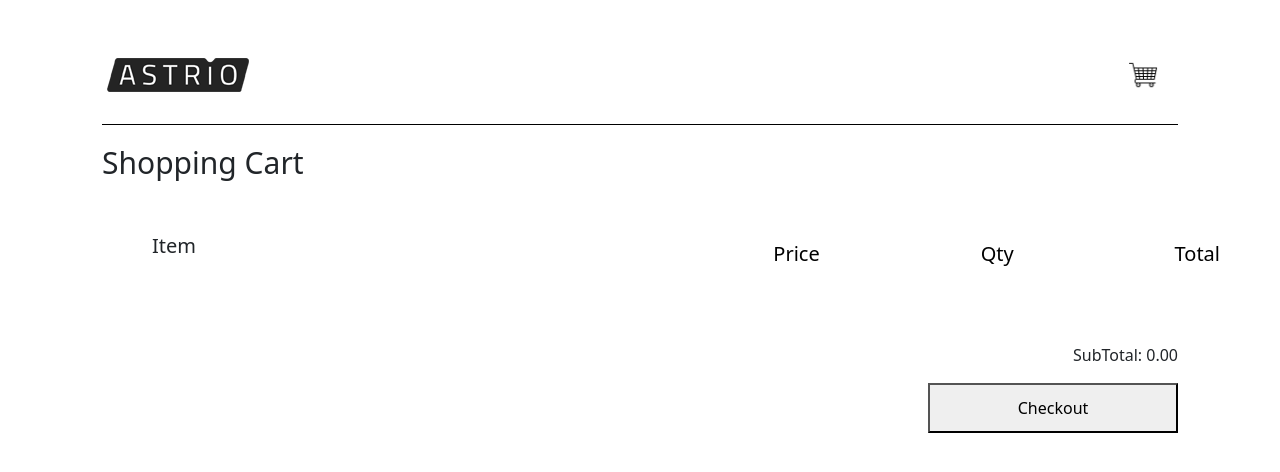
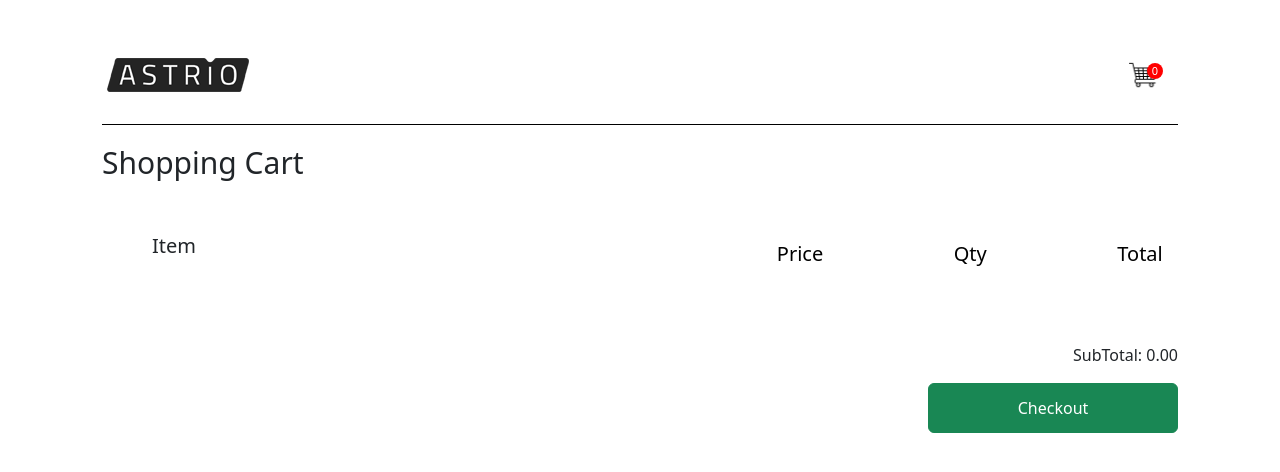
Before and after one commit to MaxOvs19/shopReact, a React (Create React App) app: page /basket in a window 1280 px wide. Shown: the top 472 px of the page. Built offline with nearby package versions, Linux system fonts and the light colour scheme.

Commit message:
Added butstrap

```diff
--- a/src/App.scss
+++ b/src/App.scss
@@ -8,6 +8,7 @@
 }
 
 .header {
+  position: relative;
   margin-top: 25px;
   height: 100px;
   align-items: center;
@@ -22,4 +23,16 @@
       width: 30px;
     }
   }
+  .amount {
+    position: absolute;
+    top: 38px;
+    right: 15px;
+    color: white;
+    font-size: 11px;
+
+    width: 16px;
+    height: 16px;
+    border-radius: 50%;
+    background-color: red;
+  }
 }
--- a/src/App.tsx
+++ b/src/App.tsx
@@ -5,12 +5,16 @@ import Basket from './components/basket/basket';
 import Home from './components/home-page/home';
 import logo from './assets/img/logo.png';
 import basket from './assets/img/basket.png';
+import { useDispatch, useSelector } from 'react-redux';
+import { State } from './store/buy-reducer';
 
 function App() {
+  const basketAll = useSelector((defaultState: State) => defaultState.buy.basket);
+
   return (
     <div className="App container">
       <BrowserRouter>
-        <header className="header">
+        <div className="header">
           <div className="header__logo">
             <Link to="/">
               <img src={logo} alt="#" />
@@ -20,8 +24,9 @@ function App() {
             <Link to="/basket">
               <img src={basket} alt="#" />
             </Link>
+            <div className="amount">{basketAll.length}</div>
           </div>
-        </header>
+        </div>
 
         <Routes>
           <Route path="/" element={<Home />} />
--- a/src/components/basket/basket.scss
+++ b/src/components/basket/basket.scss
@@ -15,9 +15,9 @@
       justify-content: space-between;
 
       .text {
-        width: 43%;
+        width: 48%;
         display: flex;
-        justify-content: space-between;
+        justify-content: space-around;
       }
     }
 
@@ -26,6 +26,8 @@
         display: flex;
         align-items: center;
         justify-content: space-between;
+        border-bottom: 1px solid black;
+        margin-bottom: 10px;
 
         &__img {
           width: 100px;
@@ -44,6 +46,10 @@
           display: flex;
           width: 43%;
           justify-content: space-between;
+
+          .count {
+            margin: 5px;
+          }
         }
 
         &__input {
@@ -53,6 +59,8 @@
       }
       .delite {
         margin-left: 20px;
+        width: 35px;
+        height: 35px;
       }
     }
   }
@@ -68,3 +76,8 @@
     }
   }
 }
+
+.plus {
+  width: 35px;
+  height: 35px;
+}
--- a/src/components/basket/basket.tsx
+++ b/src/components/basket/basket.tsx
@@ -60,13 +60,17 @@ export const Basket = ({}) => {
                   <div className="selectedProduct__price">
                     <div>${tovar.regular_price.value}</div>
                     <div>
-                      <button onClick={() => addTovar(tovar)}>+</button>
-                      <span>{tovar.count}</span>
-                      <button onClick={() => removeTovar(tovar)}>-</button>
+                      <button onClick={() => addTovar(tovar)} className="btn btn-primary plus">
+                        +
+                      </button>
+                      <span className="count">{tovar.count}</span>
+                      <button onClick={() => removeTovar(tovar)} className="btn btn-primary plus">
+                        -
+                      </button>
                     </div>
                     <div>
                       <span>${(tovar.regular_price.value * tovar.count).toFixed(2)}</span>
-                      <button className="delite" onClick={() => deleteItem(tovar)}>
+                      <button className="delite btn btn-danger" onClick={() => deleteItem(tovar)}>
                         X
                       </button>
                     </div>
@@ -80,7 +84,7 @@ export const Basket = ({}) => {
 
       <div className="total">
         <p className="amountPayable">SubTotal: {sum.toFixed(2)} </p>
-        <button>Checkout</button>
+        <button className="btn btn-success">Checkout</button>
       </div>
     </div>
   );
--- a/src/components/home-page/home.scss
+++ b/src/components/home-page/home.scss
@@ -13,6 +13,7 @@
 
   &__title {
     cursor: pointer;
+    margin-left: 30px;
     &:hover {
       text-decoration: underline 1px solid black;
     }
--- a/src/components/home-page/home.tsx
+++ b/src/components/home-page/home.tsx
@@ -20,9 +20,9 @@ export const Home = () => {
   return (
     <div className="home">
       <div className="brends">
-        <h3 onClick={removeSort} className="brends__title">
+        <h5 onClick={removeSort} className="brends__title">
           All Brends
-        </h3>
+        </h5>
         <ul>
           {brends.map((brend) => {
             return <Brend id={brend.id} title={brend.title} sort={brend.sort} code={brend.code} />;
```
